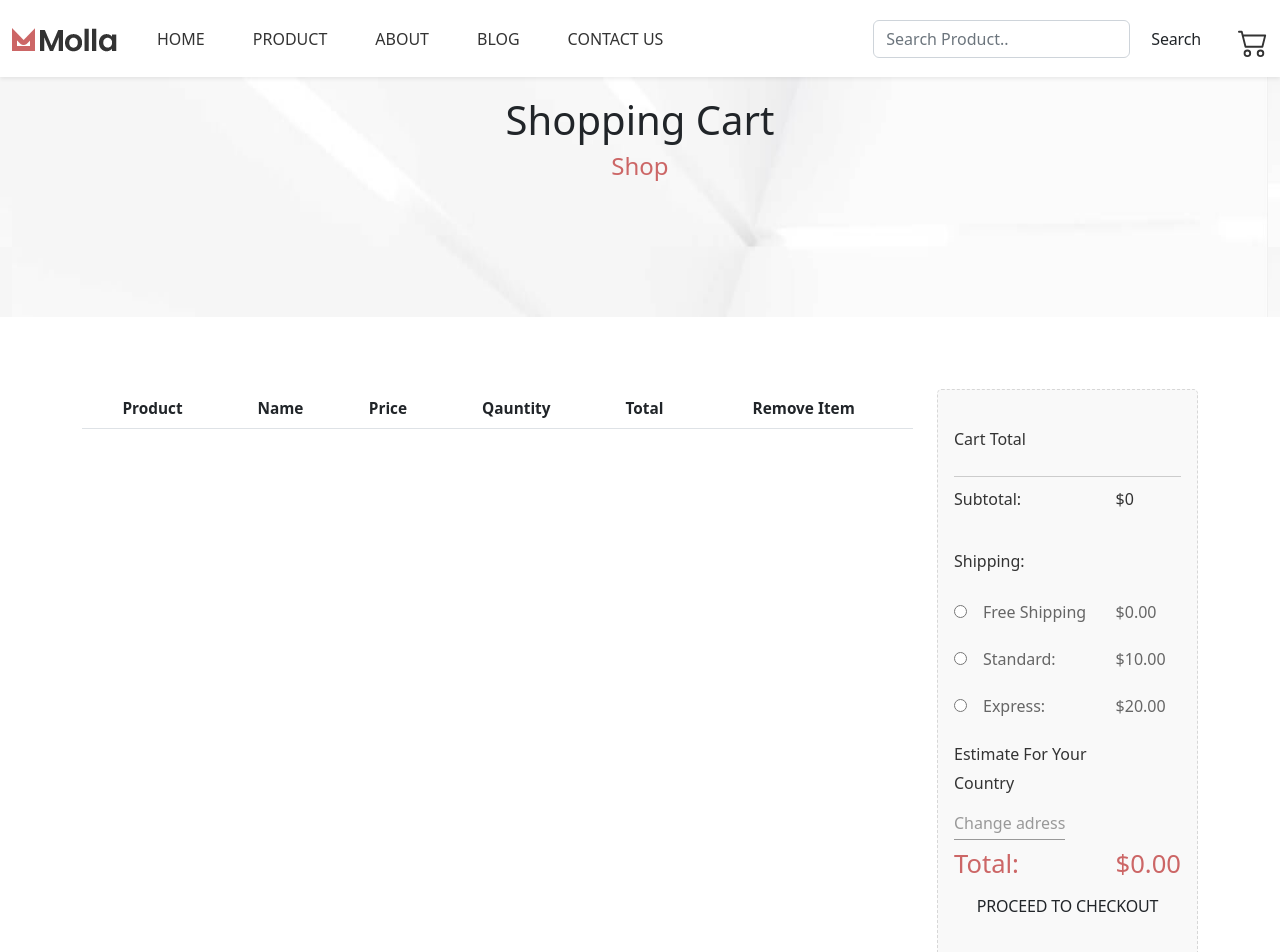
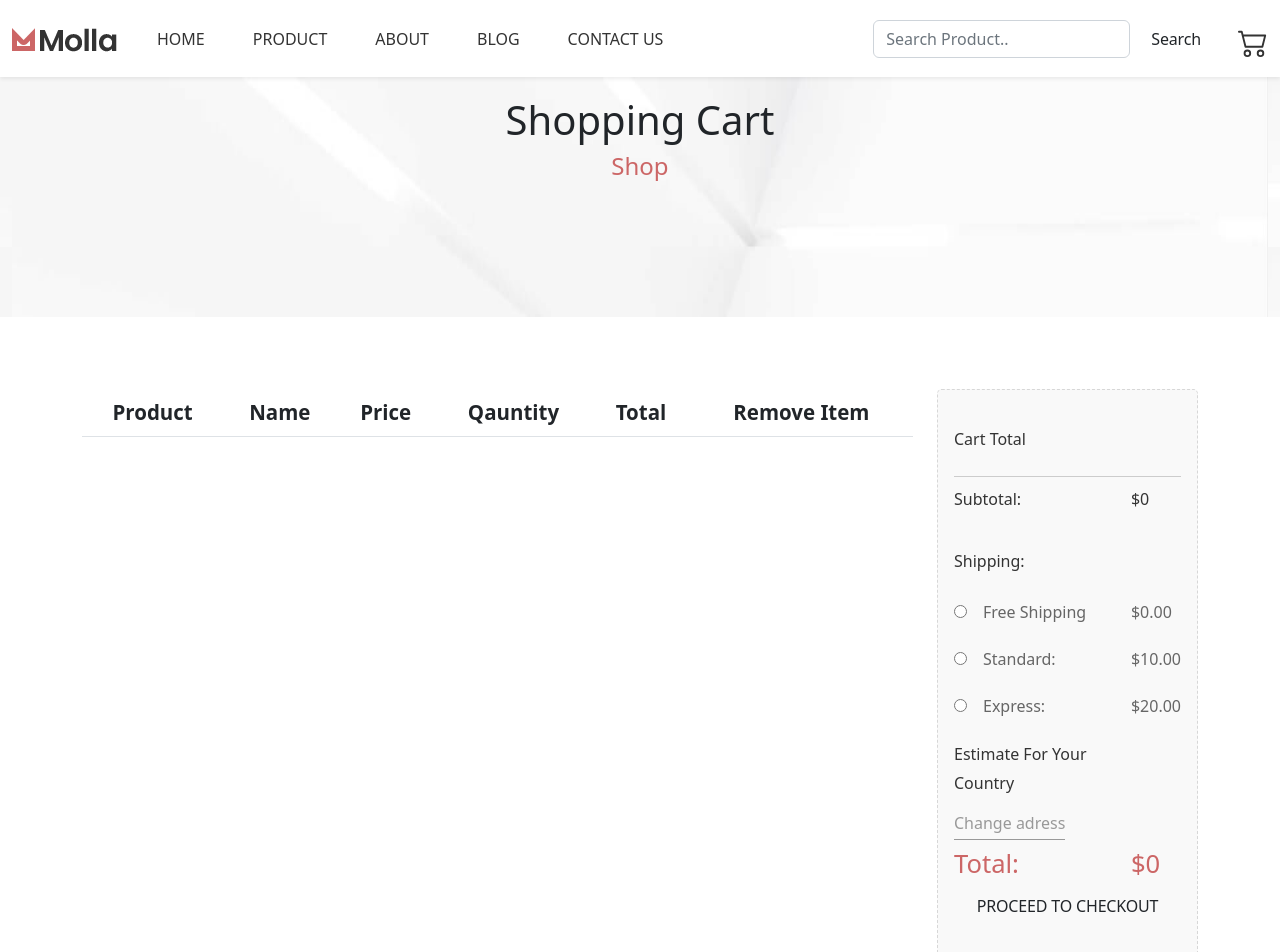
Before and after one commit to devalsangani1998/molla-cart, a React (Create React App) app: page /cart in a window 1280 px wide. Shown: the top 952 px of the page. Built offline with nearby package versions, Linux system fonts and the light colour scheme.

Commit message:
some changes

```diff
--- a/src/components/Product.js
+++ b/src/components/Product.js
@@ -14,7 +14,7 @@ const Product = () => {
   const { products } = useSelector(state => state.products)
 
   function add(val) {
-    toast.success('Add Successfully in to Cart',{
+    toast.success('Product Added to Cart',{
 autoClose:2000,
 theme:'light',
 transition:Slide,
--- a/src/router/Cart.css
+++ b/src/router/Cart.css
@@ -1,6 +1,6 @@
 
 .shop-detail{
-    font-size: 1.2vw;
+    font-size: 1.6vw;
     text-align: center;
     padding-bottom: 10px;
 }
--- a/src/router/Cart.js
+++ b/src/router/Cart.js
@@ -18,7 +18,7 @@ const Cart = () => {
     const { cart, total } = useSelector(state => state.cart)
 
     function remove(val) {
-        toast.success('Remove Item Successfully',{
+        toast.success('Product Removed From Cart',{
             autoClose:2000,
             theme:'light',
             transition:Slide,
@@ -26,8 +26,7 @@ const Cart = () => {
         dispatch(removeCart(val))
     }
 
-    const [choice, setChoice] = useState(0);
-    console.log(choice);
+
 
 
     return (
@@ -150,7 +149,7 @@ const Cart = () => {
                                                     <td>
                                                         Total:
                                                     </td>
-                                                    <td>${(total + parseInt(choice)).toFixed(2)}</td>
+                                                    <td>${total}</td>
                                                 </tr>
                                             </tbody>
                                         </table>
```
